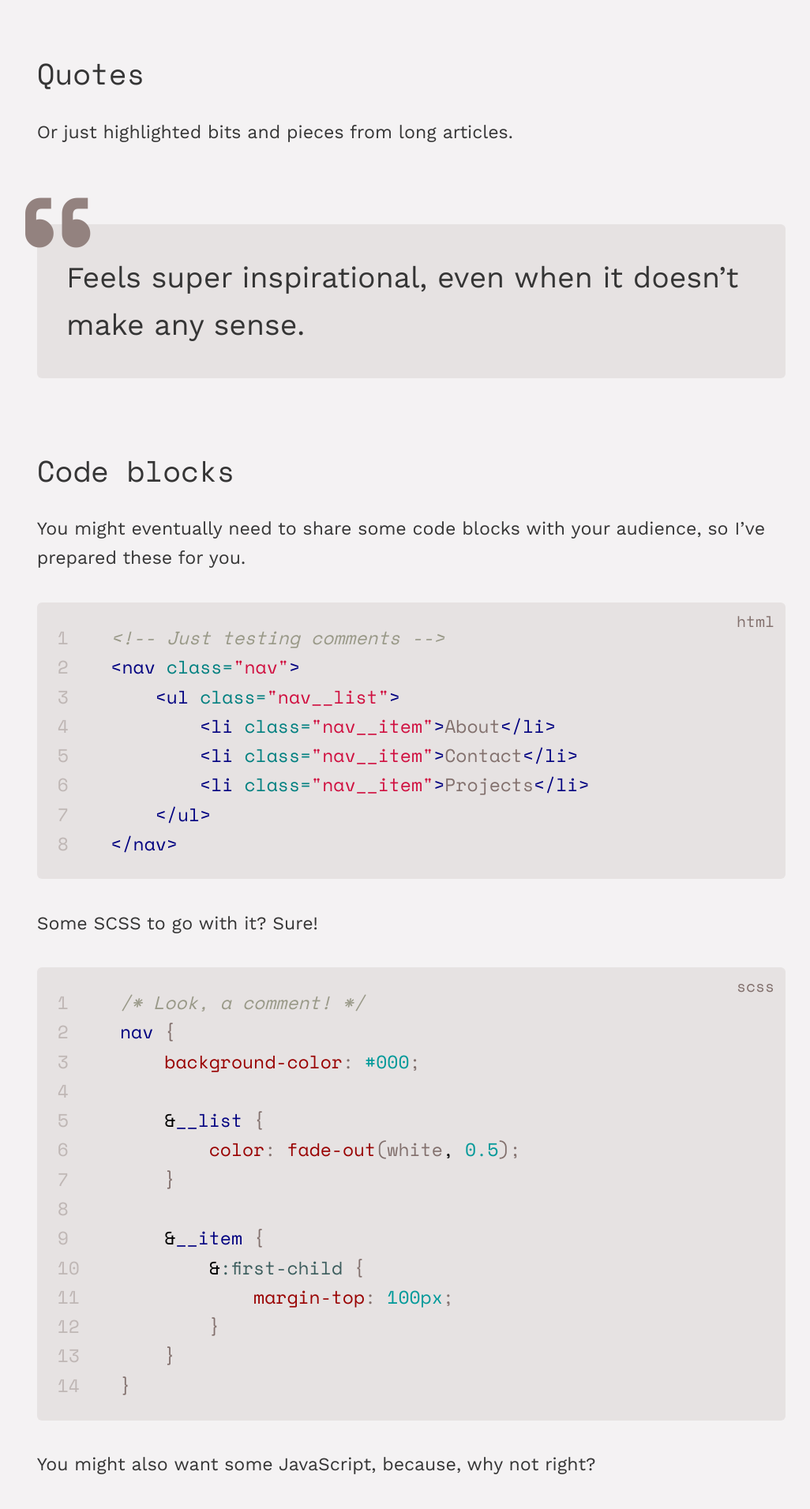
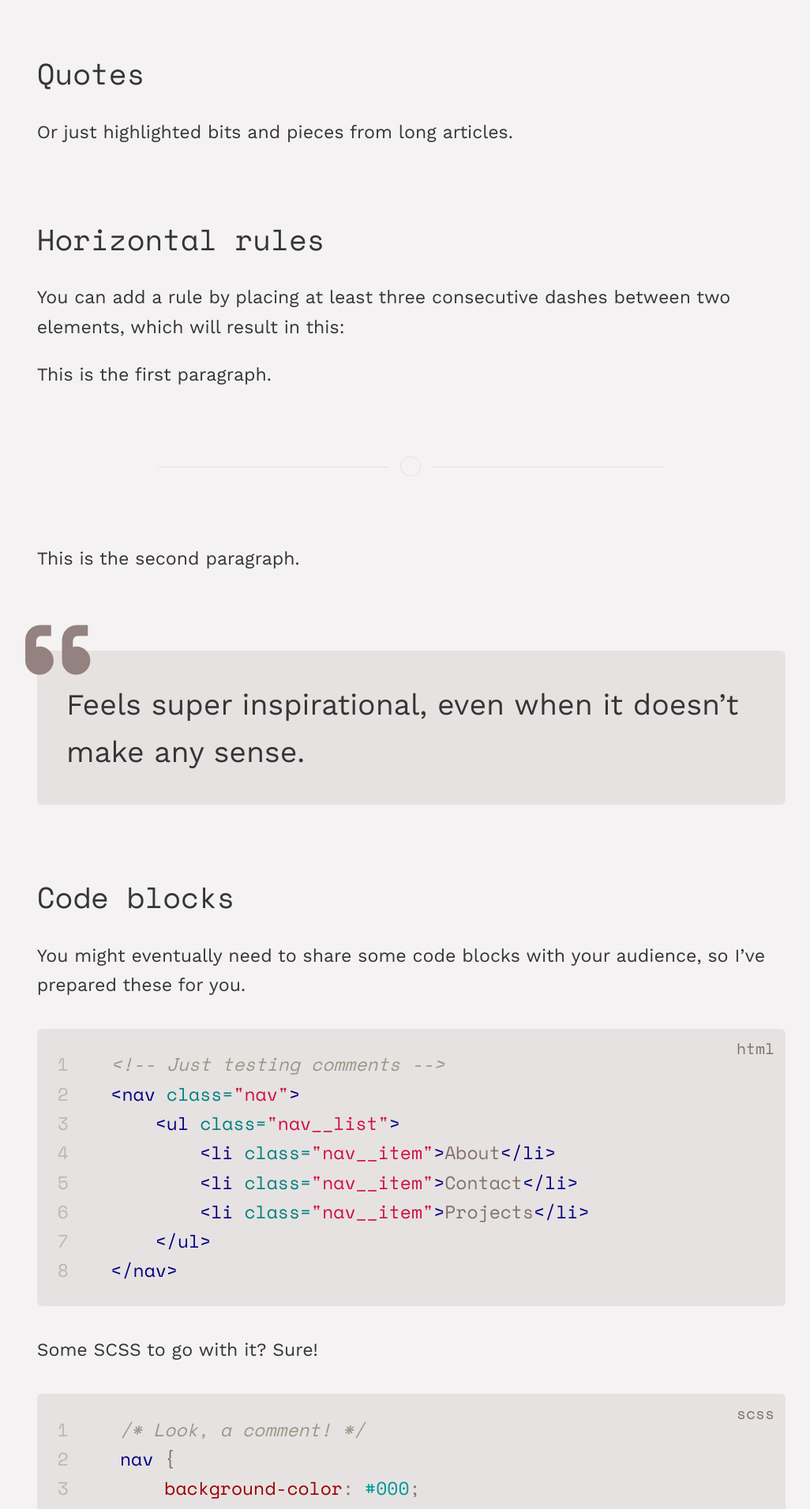
Before and after one commit to pmpinto/jekyll-mero, a Jekyll site: the page built from _posts/2019-08-26-markdown-parsing.md, in a window 1280 px wide. Shown: the part 4033-5944 px from the top of the page at 79% size, without its empty margins (119-1145 px from the left). Built offline with Jekyll 4.4.1, drawn with Linux system fonts in a browser that asks for light colours.

Commit message:
Add horizontal rules

```diff
--- a/_posts/2019-08-26-markdown-parsing.md
+++ b/_posts/2019-08-26-markdown-parsing.md
@@ -71,6 +71,16 @@ Images may or may not have a label underneath.
 # Quotes
 
 Or just highlighted bits and pieces from long articles.
+
+# Horizontal rules
+
+You can add a rule by placing at least three consecutive dashes between two elements, which will result in this:
+
+This is the first paragraph.
+
+---
+
+This is the second paragraph.
 
 > Feels super inspirational, even when it doesn't make any sense.
 
--- a/_sass/utils/_mixins.scss
+++ b/_sass/utils/_mixins.scss
@@ -166,6 +166,30 @@
         }
     }
 
+    // Horizontal rules
+    hr {
+        width: 67.773%;
+        margin: $spacing-unit-big auto;
+        border: none;
+        border-top: rem(1) solid $color-code-background;
+        height: 0;
+        position: relative;
+
+        &::before {
+            content: "";
+            display: block;
+            position: absolute;
+            width: $spacing-unit-small;
+            height: $spacing-unit-small;
+            border-radius: 50%;
+            left: calc(50% - #{$spacing-unit-small / 2} - 2px);
+            top: calc(50% - #{$spacing-unit-small / 2} - 2px);
+            border: rem(1) solid $color-code-background;
+            background-color: $color-background;
+            box-shadow: 0 0 0 $spacing-unit-tiny $color-background;
+        }
+    }
+
     // Standalone images
     figure {
         margin: $spacing-unit-medium 0;
--- a/package.json
+++ b/package.json
@@ -1,6 +1,6 @@
 {
     "name": "jekyll-mero",
-    "version": "1.1.0",
+    "version": "1.1.1",
     "description": "A light-weight and minimal theme for Jekyll.",
     "private": true,
     "scripts": {
```
